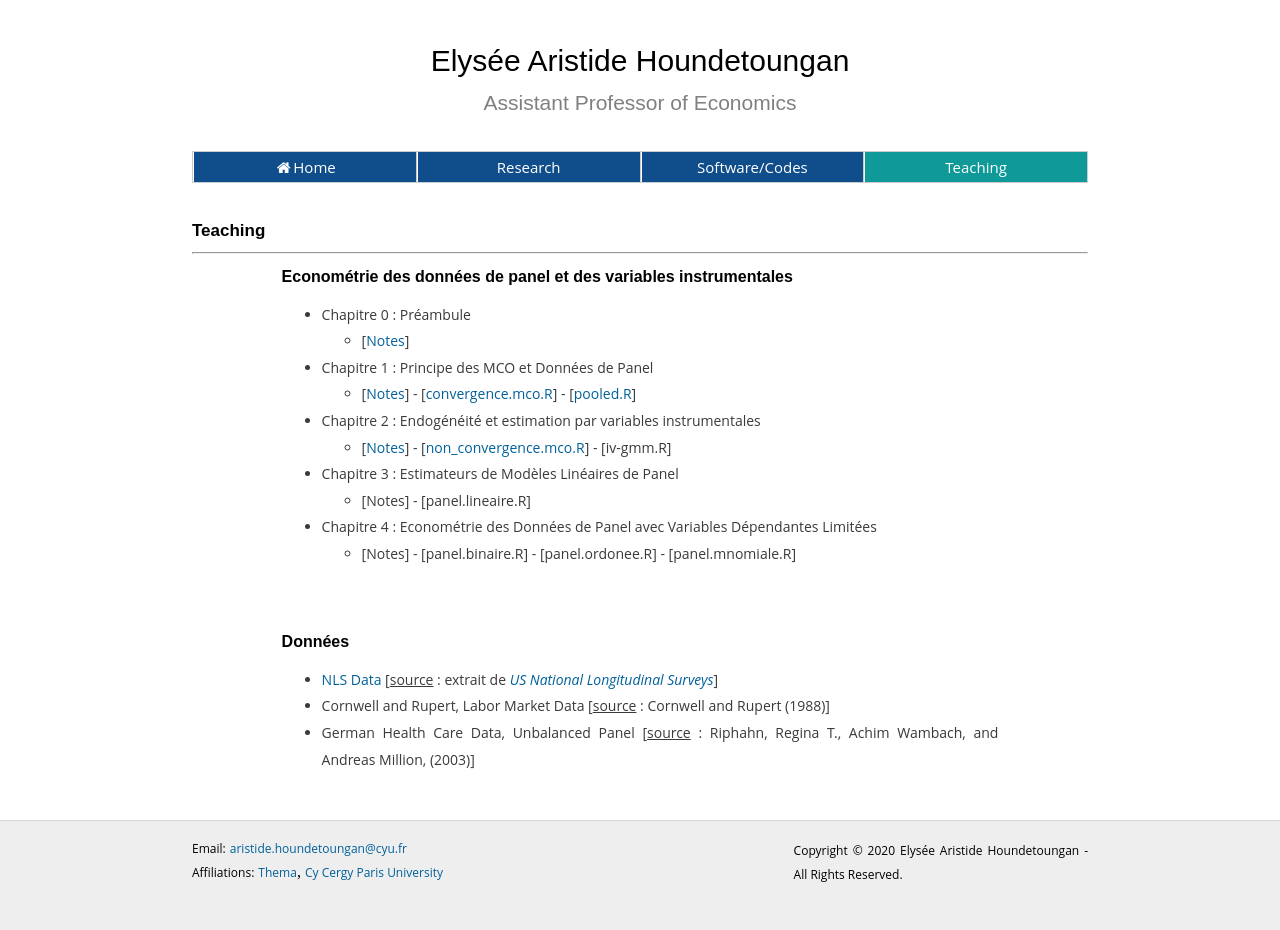
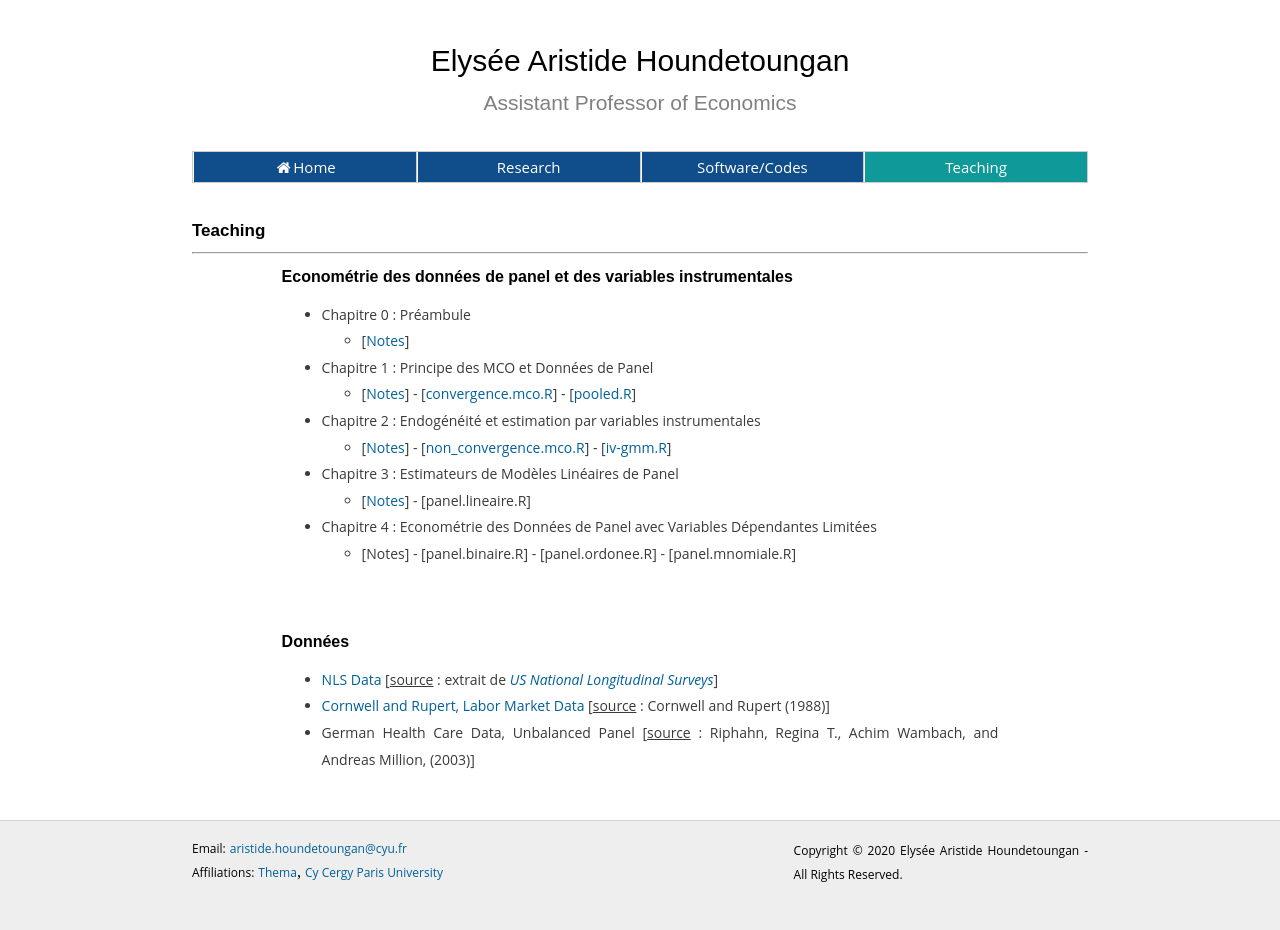
Before and after one commit to ahoundetoungan/ahoundetoungan.github.io, a Jekyll site: the page built from teaching/panel-iv.html, in a window 1280 px wide. Built offline with Jekyll 4.4.1, drawn with Linux system fonts in a browser that asks for light colours.

Commit message:
teaching

```diff
--- a/teaching/panel-iv.html
+++ b/teaching/panel-iv.html
@@ -27,12 +27,12 @@
       </li>
       <li> Chapitre 2 : Endogénéité et estimation par variables instrumentales
         <ul>
-          <li>[<a href="/files/teaching/panel-iv/Panel_IV_CH2.pdf" target="_blank" class="abled">Notes</a>] - [<a href="/files/teaching/panel-iv/non_convergence.mco.R" class="abled">non_convergence.mco.R</a>] - [<a href="/files/teaching/panel-iv/iv-gmm.R" class="disabled">iv-gmm.R</a>]</li>
+          <li>[<a href="/files/teaching/panel-iv/Panel_IV_CH2.pdf" target="_blank" class="abled">Notes</a>] - [<a href="/files/teaching/panel-iv/non_convergence.mco.R" class="abled">non_convergence.mco.R</a>] - [<a href="/files/teaching/panel-iv/iv-gmm.R" class="abled">iv-gmm.R</a>]</li>
         </ul>
       </li>
       <li> Chapitre 3 : Estimateurs de Modèles Linéaires de Panel
         <ul>
-          <li>[<a href="/files/teaching/panel-iv/Panel_IV_CH3.pdf" target="_blank" class="disabled">Notes</a>] - [<a href="/files/teaching/panel-iv/panel.lineaire.R" class="disabled">panel.lineaire.R</a>]</li>
+          <li>[<a href="/files/teaching/panel-iv/Panel_IV_CH3.pdf" target="_blank" class="abled">Notes</a>] - [<a href="/files/teaching/panel-iv/panel.lineaire.R" class="disabled">panel.lineaire.R</a>]</li>
         </ul>
       </li>
       <li> Chapitre 4 : Econométrie des Données de Panel avec Variables Dépendantes Limitées
@@ -46,7 +46,7 @@
     <h2>Données</h2>
     <ul>
       <li>  <a href="/files/teaching/panel-iv/NLSData.RDS" class="abled">NLS Data</a> [<u>source</u> : extrait de <a href="https://nlsinfo.org/" target="_blank" class="abled"><i>US National Longitudinal Surveys</i></a>]
-      <li>  <a href="/files/teaching/panel-iv/WAGES.csv" class="disabled">Cornwell and Rupert, Labor Market Data</a> [<u>source</u> : Cornwell and Rupert (1988)]
+      <li>  <a href="/files/teaching/panel-iv/WAGES.csv" class="abled">Cornwell and Rupert, Labor Market Data</a> [<u>source</u> : Cornwell and Rupert (1988)]
       <li>  <a href="/files/teaching/panel-iv/rwm.RDS" class="disabled">German Health Care Data, Unbalanced Panel</a> [<u>source</u> : Riphahn, Regina T., Achim Wambach, and Andreas Million, (2003)]
       </li>
     </ul>
```
